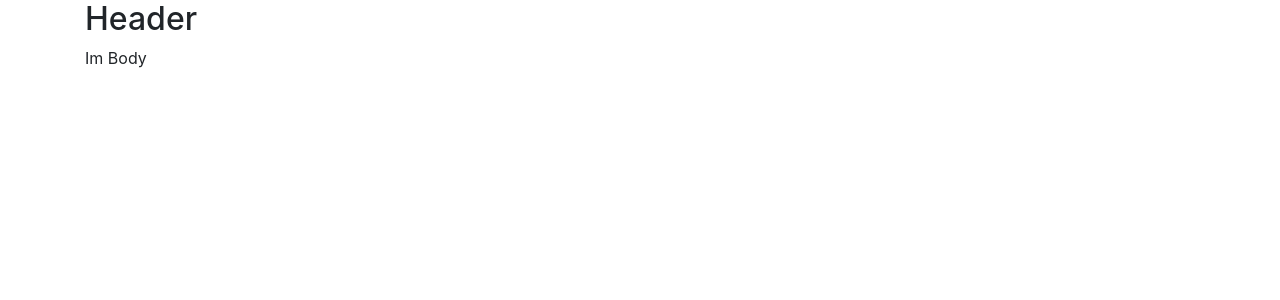
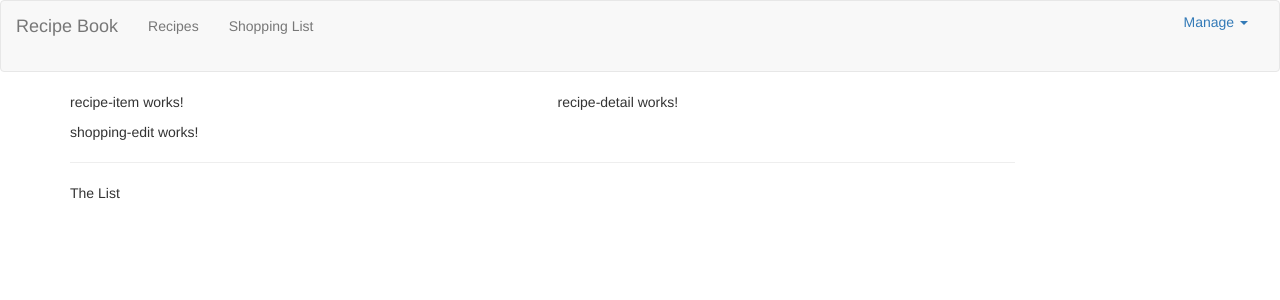
Before and after one commit to nathanielpascual/angular-my-kitchen, an Angular app: page / in a window 1280 px wide. Shown: the top 300 px of the page. Built offline with nearby package versions, Linux system fonts and the light colour scheme.

Commit message:
Fixed Header and rollback bootstrap to 3.3.7

```diff
--- a/package.json
+++ b/package.json
@@ -19,7 +19,7 @@
     "@angular/platform-browser": "~7.1.0",
     "@angular/platform-browser-dynamic": "~7.1.0",
     "@angular/router": "~7.1.0",
-    "bootstrap": "^4.1.3",
+    "bootstrap": "^3.3.7",
     "core-js": "^2.5.4",
     "rxjs": "~6.3.3",
     "tslib": "^1.9.0",
--- a/src/app/app.component.html
+++ b/src/app/app.component.html
@@ -2,7 +2,8 @@
 <div class="container">
     <div class="row">
       <div class="col-md-12">
-          Im Body
+          <app-recipes></app-recipes>
+          <app-shopping-list></app-shopping-list>
       </div>
     </div>
 </div>
--- a/src/app/header/header.component.html
+++ b/src/app/header/header.component.html
@@ -1,7 +1,23 @@
-<div class="container">
-    <div class="row">
-        <div class="col-md-12">
-            <h2>Header</h2>
+<nav class="navbar navbar-default">
+    <div class="container-fluid">
+        <div class="navbar-header">
+            <a href="#" class="navbar-brand">Recipe Book</a>
+        </div>
+
+        <div class="collapse navbar-collapse">
+            <ul class="nav navbar-nav">
+                <li><a href="#">Recipes</a></li>
+                <li><a href="#">Shopping List</a></li>
+            </ul>
+            <ul class="nav navbar navbar-right">
+                <li class="dropdown">
+                    <a href="#" class="dropdown-toggle" role="button">Manage <span class="caret"></span></a>
+                    <ul class="dropdown-menu">
+                        <li><a href="#">Save Data</a></li>
+                        <li><a href="#">Fetch Data</a></li>
+                    </ul>
+                </li>
+            </ul>
         </div>
     </div>
-</div>
+</nav>
--- a/src/app/recipes/recipe-list/recipe-list.component.html
+++ b/src/app/recipes/recipe-list/recipe-list.component.html
@@ -1,3 +1 @@
-<p>
-  recipe-list works!
-</p>
+<app-recipe-item></app-recipe-item>
--- a/src/app/recipes/recipes.component.html
+++ b/src/app/recipes/recipes.component.html
@@ -1,3 +1,8 @@
-<p>
-  recipes works!
-</p>
+<div class="row">
+  <div class="col-md-5">
+    <app-recipe-list></app-recipe-list>
+  </div>
+  <div class="col-md-7">
+    <app-recipe-detail></app-recipe-detail>
+  </div>
+</div>
--- a/src/app/shopping-list/shopping-list.component.html
+++ b/src/app/shopping-list/shopping-list.component.html
@@ -1,3 +1,7 @@
-<p>
-  shopping-list works!
-</p>
+<div class="row">
+  <div class="col-xs-10">
+    <app-shopping-edit></app-shopping-edit>
+    <hr/>
+    <div>The List</div>
+  </div>
+</div>
--- a/src/index.html
+++ b/src/index.html
@@ -2,11 +2,12 @@
 <html lang="en">
 <head>
   <meta charset="utf-8">
-  <title>MyKitchen</title>
+  <title>My Kitchen</title>
   <base href="/">
 
   <meta name="viewport" content="width=device-width, initial-scale=1">
   <link rel="icon" type="image/x-icon" href="favicon.ico">
+
 </head>
 <body>
   <app-root></app-root>
```
Also changed, not shown: 1 other file (tests, documents, lock files or other folders).
